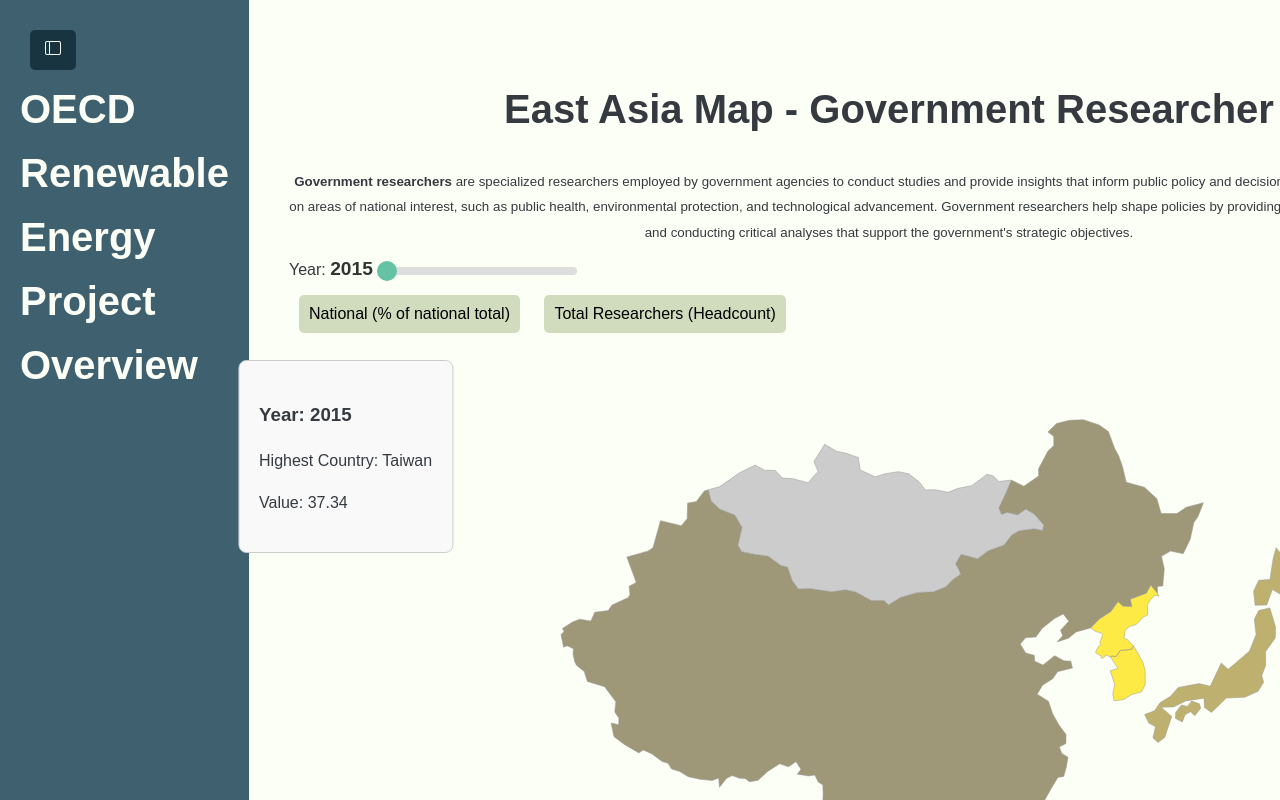
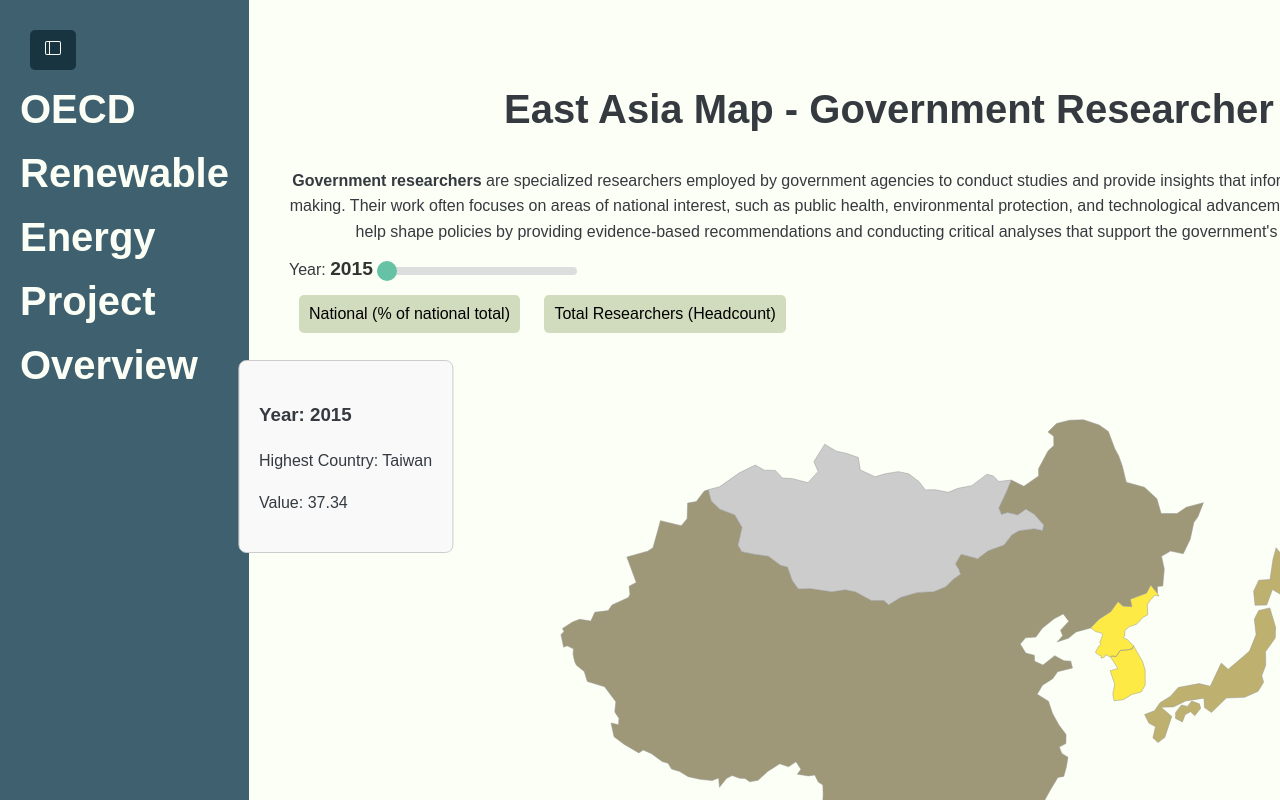
Before and after one commit to 102767297/COS30045_DataVisualisation, a plain HTML site: page Map_Government.html in a window 1280 px wide. Shown: the top 800 px of the page. Drawn offline with nearby package versions, Linux system fonts and the light colour scheme.

Commit message:
Update on description size
Removed <small> tag

```diff
--- a/Map_Government.html
+++ b/Map_Government.html
@@ -31,12 +31,11 @@
         <div class="overlay" onclick="toggleSidebar()"></div>
         <main>
             <h1 style="text-align: center;">East Asia Map - Government Researcher</h1>
-            <p style="text-align: center; margin-bottom: 10px;"><small><b>Government researchers</b> are specialized researchers employed by government agencies to conduct studies and provide
+            <p style="text-align: center; margin-bottom: 10px;"><strong>Government researchers</strong> are specialized researchers employed by government agencies to conduct studies and provide
             insights that inform public policy and decision-making. Their work often focuses on areas of national interest, such as
             public health, environmental protection, and technological advancement. Government researchers help shape policies by
             providing evidence-based recommendations and conducting critical analyses that support the government's strategic
-            objectives.</small>
-            </p>
+            objectives.</p>
 
             <!-- Slider to select year -->
             <div id="year-slider-container">
```
Also changed, not shown: Map_Research.html (+3 -2 lines).
